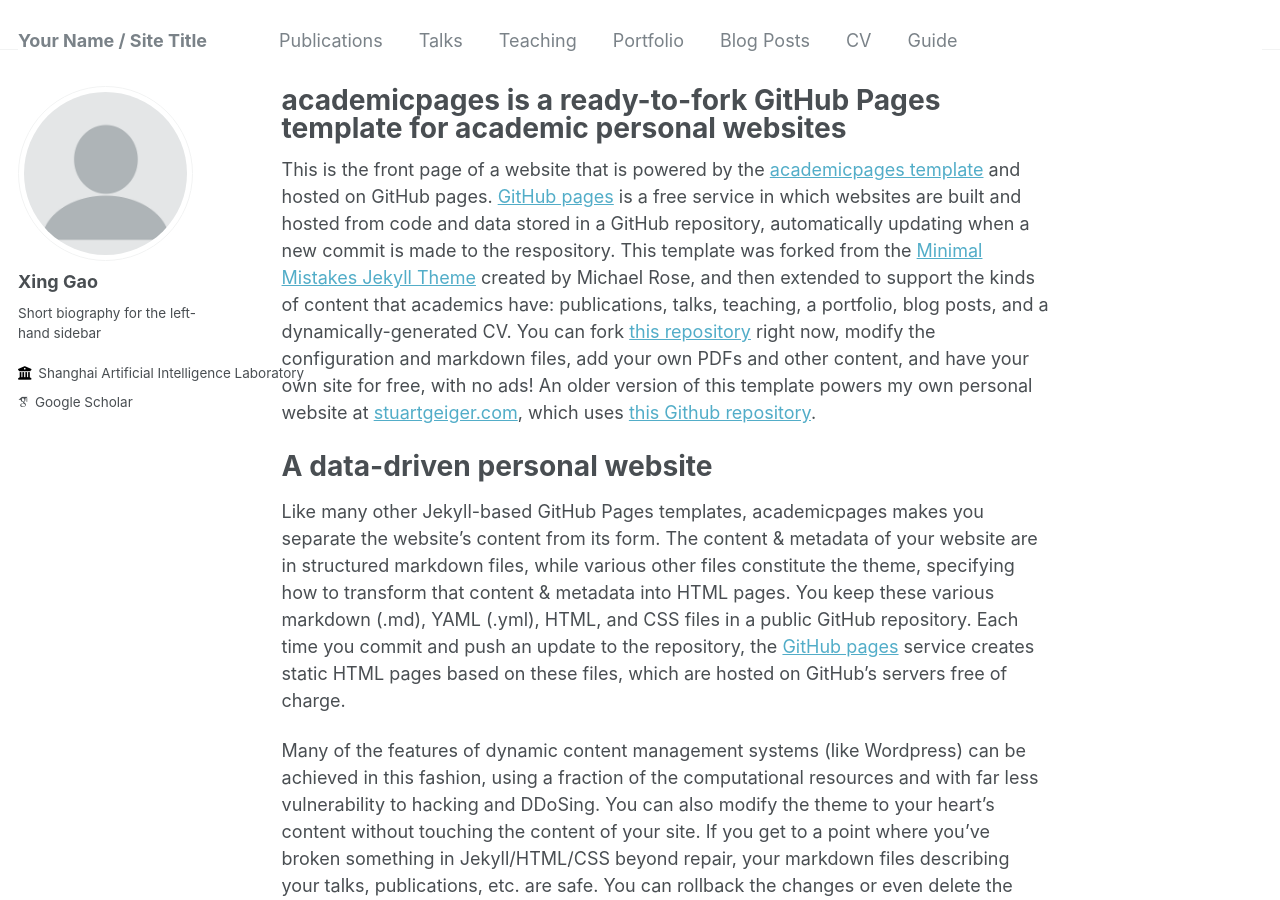
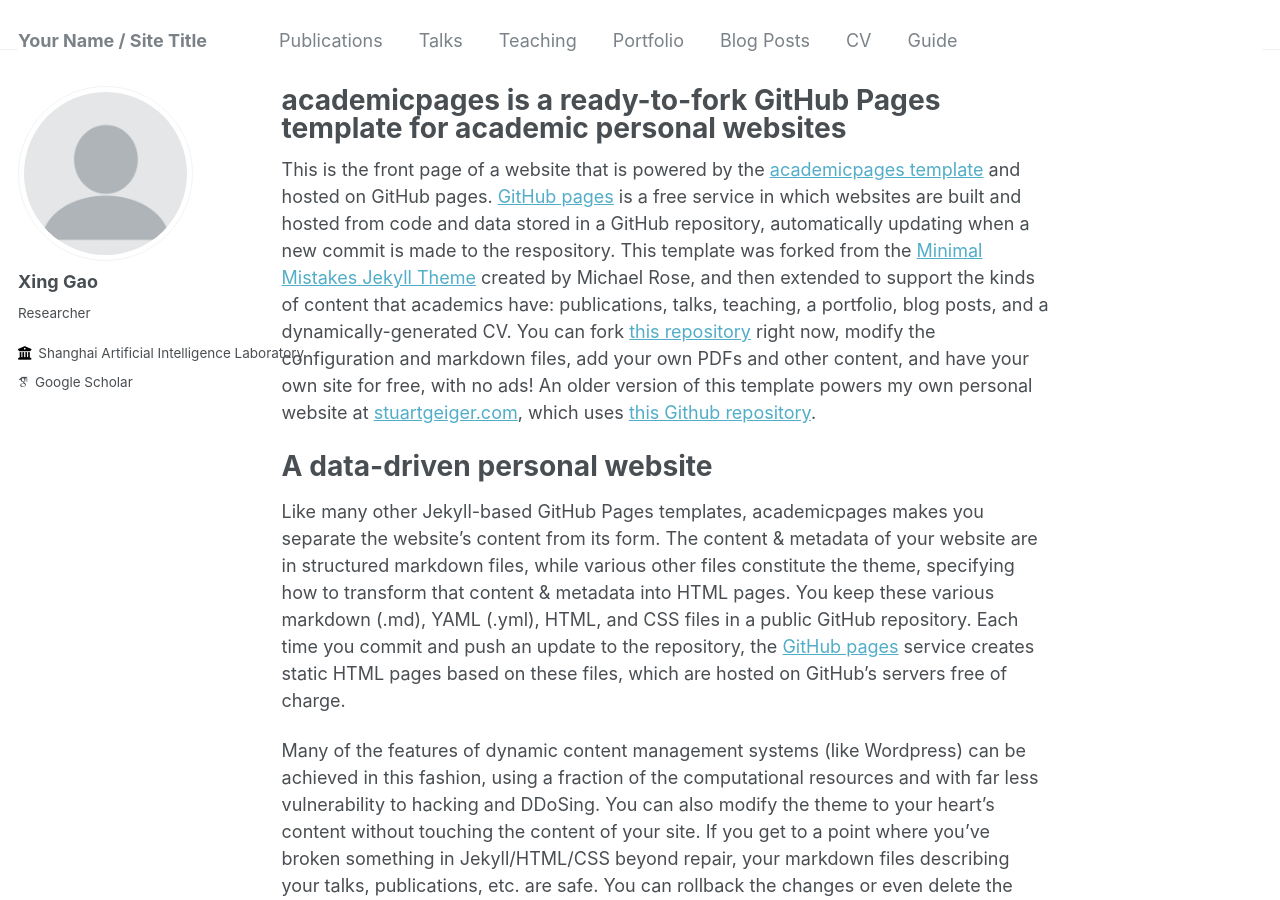
Before and after one commit to william-gx/william-gx.github.io, a Jekyll site: the page built from _pages/about.md, in a window 1280 px wide and 900 px high. Built offline with Jekyll 4.4.1, drawn with Linux system fonts in a browser that asks for light colours; some web fonts are replaced.

Commit message:
Update _config.yml

```diff
--- a/_config.yml
+++ b/_config.yml
@@ -24,7 +24,7 @@ author:
   avatar           : "profile.png"
   name             : "Xing Gao"
   pronouns         : # example: "she/her"
-  bio              : "Short biography for the left-hand sidebar"
+  bio              : "Researcher"
   location         : #
   employer         : "Shanghai Artificial Intelligence Laboratory"
   uri              : # URL
```
